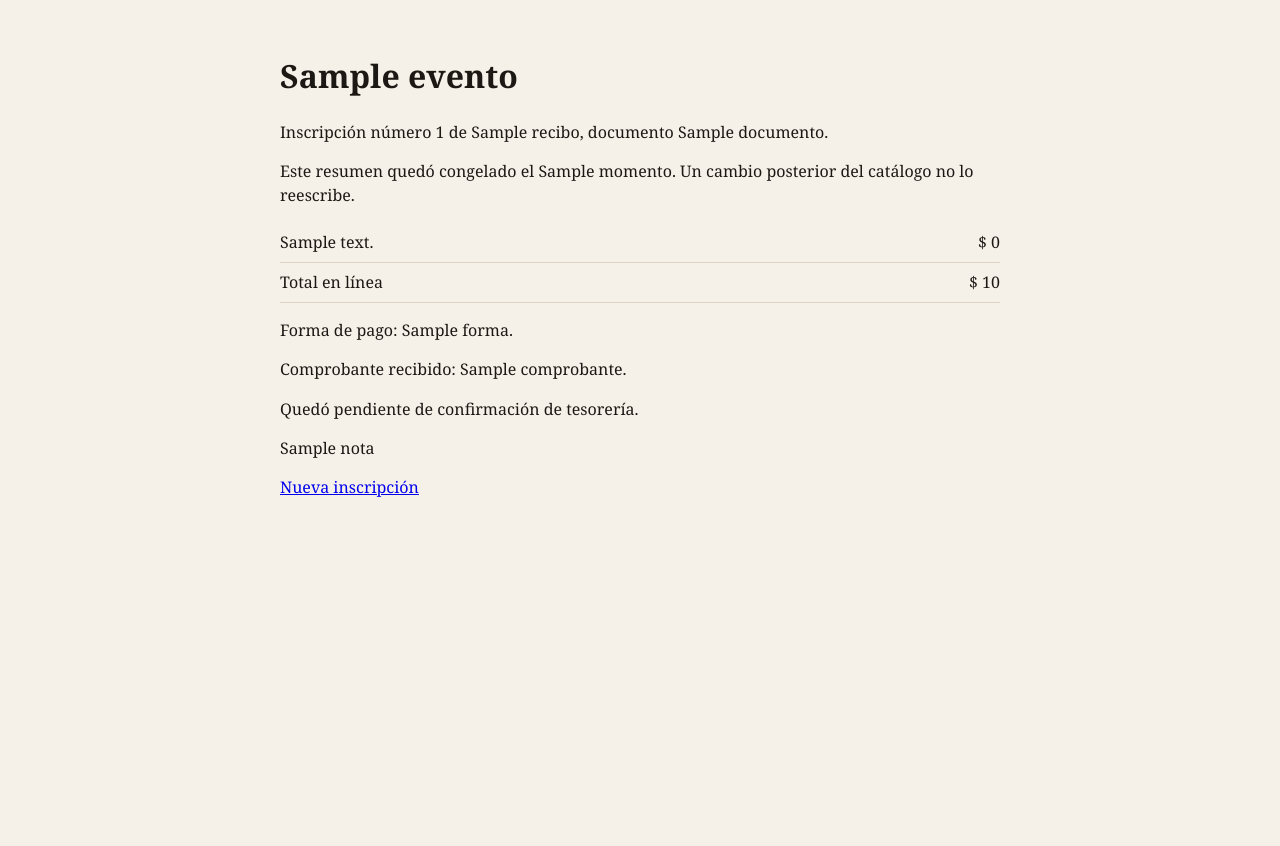
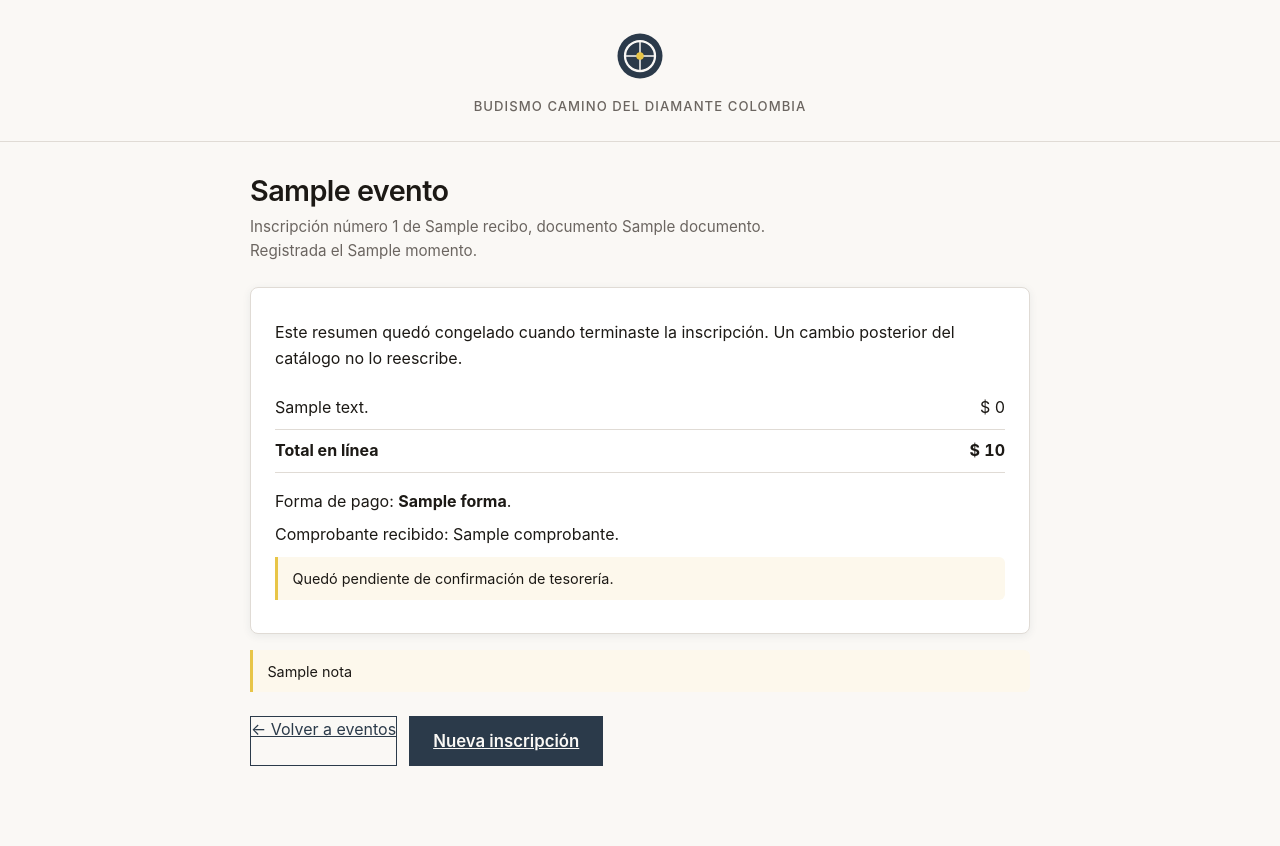
Before and after one commit to jfernandogg/registrador_eventos_dwb, a CodeIgniter 4 app: the page made by app/Views/inscripcion/recibo.php in a window 1280 px wide. Before the commit the page ends 497 px from the top, so only its background shows below. Run offline with PHP 8.4 and a stand-in for CodeIgniter, Linux system fonts and the light colour scheme; the template is opened without the code that fills it: most values are stand-ins (such as "Sample title", 1, 10 or a date in 2020); some libraries are stand-ins or nearby versions.

Commit message:
Fase 1 UX: wizard público con marca, favicon, spinner, confirm dialog y recibo.

```diff
--- a/app/Views/inscripcion/recibo.php
+++ b/app/Views/inscripcion/recibo.php
@@ -6,21 +6,23 @@ $pesos = static fn (int $monto): string => number_format($monto, 0, ',', '.');
 <head>
     <meta charset="utf-8">
     <meta name="viewport" content="width=device-width, initial-scale=1">
-    <title>Recibo <?= esc($evento) ?></title>
-    <style>
-        body { margin: 0; font: 16px/1.45 Georgia, serif; color: #1c1915; background: #f6f1e8; }
-        main { max-width: 720px; margin: 0 auto; padding: 32px 20px 64px; }
-        table { width: 100%; border-collapse: collapse; }
-        td { padding: 8px 0; border-bottom: 1px solid #ddd4c6; }
-        td:last-child { text-align: right; }
-    </style>
+    <meta name="description" content="Inscripción a <?= esc($evento) ?> · Budismo Camino del Diamante Colombia">
+    <title>Recibo · <?= esc($evento) ?></title>
+    <link rel="icon" href="<?= base_url('favicon.svg') ?>" type="image/svg+xml">
+    <link rel="stylesheet" href="<?= base_url('css/publico.css') ?>">
 </head>
 <body>
-<main>
+<header class="marca-cabecera">
+    <img class="logo" src="<?= base_url('favicon.svg') ?>" alt="" width="48" height="48">
+    <p class="organizacion">Budismo Camino del Diamante Colombia</p>
+</header>
+<main class="contenedor">
     <h1><?= esc($evento) ?></h1>
-    <p>Inscripción número <?= esc((string) $recibo['id']) ?> de <?= esc($recibo['nombre']) ?>, documento <?= esc($recibo['documento']) ?>.</p>
-    <p>Este resumen quedó congelado el <?= esc($recibo['momento']) ?>. Un cambio posterior del catálogo no lo reescribe.</p>
-    <table>
+    <p class="subtitulo">Inscripción número <?= esc((string) $recibo['id']) ?> de <?= esc($recibo['nombre']) ?>, documento <?= esc($recibo['documento']) ?>. Registrada el <?= esc($recibo['momento']) ?>.</p>
+
+    <div class="recibo-caja">
+        <p>Este resumen quedó congelado cuando terminaste la inscripción. Un cambio posterior del catálogo no lo reescribe.</p>
+        <table class="recibo-tabla">
         <?php foreach ($recibo['lineas'] as $linea): ?>
             <tr>
                 <td><?= esc($linea['descripcion']) ?></td>
@@ -28,19 +30,27 @@ $pesos = static fn (int $monto): string => number_format($monto, 0, ',', '.');
             </tr>
         <?php endforeach ?>
         <tr>
-            <td>Total en línea</td>
-            <td>$ <?= $pesos((int) $recibo['total']) ?></td>
+            <td><strong>Total en línea</strong></td>
+            <td><strong>$ <?= $pesos((int) $recibo['total']) ?></strong></td>
         </tr>
     </table>
-    <p>Forma de pago: <?= esc($recibo['forma']) ?>.</p>
+    <p>Forma de pago: <strong><?= esc($recibo['forma']) ?></strong>.</p>
     <?php if (($recibo['comprobante'] ?? '') !== ''): ?>
         <p>Comprobante recibido: <?= esc($recibo['comprobante']) ?>.</p>
     <?php endif ?>
-    <p><?= $recibo['cobra'] ? 'Quedó pendiente de confirmación de tesorería.' : 'Esta forma no se cobra en el registro. El total es informativo.' ?></p>
+    <div class="recibo-nota">
+        <?= $recibo['cobra'] ? 'Quedó pendiente de confirmación de tesorería.' : 'Esta forma no se cobra en el registro. El total es informativo.' ?>
+    </div>
+    </div>
+
     <?php foreach ($recibo['notas'] as $nota): ?>
-        <p><?= esc($nota) ?></p>
+        <p class="recibo-nota"><?= esc($nota) ?></p>
     <?php endforeach ?>
-    <p><a href="<?= site_url('e/' . $slug) ?>">Nueva inscripción</a></p>
+
+    <div class="acciones">
+        <a class="boton-secundario" href="<?= site_url() ?>">← Volver a eventos</a>
+        <a class="boton-primario" href="<?= site_url('e/' . $slug) ?>">Nueva inscripción</a>
+    </div>
 </main>
 </body>
 </html>
--- /dev/null
+++ b/public/css/publico.css
@@ -0,0 +1,405 @@
+:root {
+    --color-fondo: #faf8f5;
+    --color-texto: #1c1915;
+    --color-muted: #6b6560;
+    --color-primario: #2b3a4a;
+    --color-acento: #e8c547;
+    --color-borde: #e0dbd5;
+    --color-tarjeta: #fff;
+    --color-alerta: #8a2b2b;
+    --color-ok: #0f5132;
+    --color-fondo-ok: #d1e7dd;
+    --color-fondo-error: #f8d7da;
+    --sombra: 0 2px 8px rgba(43, 58, 74, 0.08);
+    --radio: 0.5rem;
+}
+
+* { box-sizing: border-box; }
+
+html { scroll-behavior: smooth; }
+
+body {
+    margin: 0;
+    font: 16px/1.6 "Inter", "SF Pro Text", system-ui, -apple-system, sans-serif;
+    color: var(--color-texto);
+    background: var(--color-fondo);
+}
+
+a { color: var(--color-primario); }
+
+/* Cabecera de marca */
+.marca-cabecera {
+    text-align: center;
+    padding: 2rem 1rem 1.5rem;
+    border-bottom: 1px solid var(--color-borde);
+    margin-bottom: 2rem;
+}
+
+.marca-cabecera .logo {
+    display: inline-block;
+    width: 48px;
+    height: 48px;
+    margin-bottom: 0.5rem;
+}
+
+.marca-cabecera .organizacion {
+    font-size: 0.82rem;
+    font-weight: 500;
+    text-transform: uppercase;
+    letter-spacing: 0.08em;
+    color: var(--color-muted);
+    margin: 0;
+}
+
+/* Contenedor principal */
+.contenedor {
+    max-width: 820px;
+    margin: 0 auto;
+    padding: 0 1.25rem 5rem;
+}
+
+/* Skip link */
+.saltar-vista {
+    position: absolute;
+    left: 0.75rem;
+    top: -3rem;
+    background: var(--color-primario);
+    color: white;
+    padding: 0.5rem 0.8rem;
+    z-index: 20;
+    border-radius: 0 0 0.375rem 0.375rem;
+    text-decoration: none;
+    font-weight: 500;
+}
+
+.saltar-vista:focus { top: 0; }
+
+/* Encabezados */
+h1 {
+    font-weight: 600;
+    font-size: 1.8rem;
+    margin: 0 0 0.4rem;
+    letter-spacing: -0.02em;
+    line-height: 1.2;
+}
+
+.subtitulo {
+    color: var(--color-muted);
+    margin: 0 0 1.5rem;
+    font-size: 0.95rem;
+    max-width: 60ch;
+}
+
+/* Formulario */
+form {
+    display: grid;
+    gap: 0.5rem;
+}
+
+fieldset {
+    border: 1px solid var(--color-borde);
+    background: var(--color-tarjeta);
+    border-radius: var(--radio);
+    padding: 1.2rem 1.2rem 1rem;
+    margin: 0;
+    transition: opacity 0.2s ease, max-height 0.3s ease;
+    overflow: hidden;
+}
+
+fieldset.oculto {
+    opacity: 0;
+    max-height: 0;
+    padding-top: 0;
+    padding-bottom: 0;
+    border-width: 0;
+    margin: 0;
+}
+
+legend {
+    padding: 0 0.4rem;
+    font-weight: 600;
+    font-size: 0.95rem;
+}
+
+label {
+    display: grid;
+    gap: 0.25rem;
+    margin: 0.5rem 0;
+}
+
+input, select, textarea {
+    font: inherit;
+    padding: 0.5rem 0.65rem;
+    border: 1px solid var(--color-borde);
+    border-radius: 0.375rem;
+    background: white;
+    color: var(--color-texto);
+    transition: border-color 0.15s ease, box-shadow 0.15s ease;
+}
+
+input:focus, select:focus, textarea:focus {
+    outline: 0;
+    border-color: var(--color-primario);
+    box-shadow: 0 0 0 0.2rem rgba(43, 58, 74, 0.15);
+}
+
+.fila {
+    display: grid;
+    grid-template-columns: 1fr 1fr;
+    gap: 0.75rem;
+}
+
+.check {
+    display: flex !important;
+    gap: 0.5rem;
+    align-items: center;
+    margin: 0.25rem 0;
+}
+
+.check input { width: auto; }
+
+/* Oculto (sin transición para elementos instantáneos) */
+.si-oculto { display: none !important; }
+
+/* Barra de total */
+.total-caja {
+    position: sticky;
+    top: 0.75rem;
+    z-index: 2;
+    margin: 1rem 0 1.5rem;
+    padding: 1rem 1.25rem;
+    background: var(--color-primario);
+    color: #faf8f5;
+    border-radius: var(--radio);
+    box-shadow: 0 4px 16px rgba(43, 58, 74, 0.18);
+    transition: transform 0.15s ease;
+}
+
+.total-caja p { margin: 0 0 0.3rem; font-size: 0.85rem; opacity: 0.8; }
+
+.total-caja .total-monto {
+    font-size: 2rem;
+    font-weight: 700;
+    font-variant-numeric: tabular-nums;
+    letter-spacing: -0.02em;
+}
+
+.total-caja .total-lineas {
+    margin: 0.5rem 0 0;
+    padding: 0;
+    list-style: none;
+    font-size: 0.88rem;
+    opacity: 0.85;
+}
+
+.total-caja .total-lineas li { padding: 0.15rem 0; }
+
+.total-caja .total-notas { margin: 0.5rem 0 0; font-size: 0.85rem; opacity: 0.75; }
+
+/* Spinner del total */
+@keyframes latir {
+    0%, 100% { opacity: 0.3; }
+    50% { opacity: 1; }
+}
+
+.total-spinner {
+    display: flex;
+    gap: 0.3rem;
+    padding: 0.5rem 0;
+}
+
+.total-spinner span {
+    display: inline-block;
+    width: 0.45rem;
+    height: 0.45rem;
+    border-radius: 50%;
+    background: #faf8f5;
+    animation: latir 1.2s ease-in-out infinite;
+}
+
+.total-spinner span:nth-child(2) { animation-delay: 0.15s; }
+.total-spinner span:nth-child(3) { animation-delay: 0.3s; }
+
+/* Errores y avisos */
+.avisos {
+    margin: 0.5rem 0;
+    padding: 0.8rem 1rem;
+    border-radius: var(--radio);
+    background: var(--color-fondo-error);
+    color: var(--color-alerta);
+}
+
+.avisos ul { margin: 0.3rem 0 0; padding-left: 1.2rem; }
+
+.error-campo { color: var(--color-alerta); margin: 0; font-size: 0.85rem; }
+
+/* Botones */
+button, .boton {
+    font: inherit;
+    padding: 0.55rem 1rem;
+    border: 0;
+    border-radius: 0.375rem;
+    cursor: pointer;
+    text-decoration: none;
+    font-weight: 500;
+    transition: background 0.15s ease, transform 0.1s ease;
+    display: inline-flex;
+    align-items: center;
+    gap: 0.4rem;
+    justify-content: center;
+}
+
+button:active, .boton:active { transform: translateY(1px); }
+
+.boton-primario {
+    background: var(--color-primario);
+    color: #faf8f5;
+    padding: 0.7rem 1.5rem;
+    font-weight: 600;
+    font-size: 1.05rem;
+}
+
+.boton-primario:hover { background: #1f2c38; }
+
+.boton-secundario {
+    background: transparent;
+    color: var(--color-primario);
+    border: 1px solid var(--color-primario);
+}
+
+.boton-secundario:hover { background: rgba(43, 58, 74, 0.05); }
+
+.acciones {
+    display: flex;
+    gap: 0.75rem;
+    margin-top: 1.5rem;
+    flex-wrap: wrap;
+}
+
+/* Recibo */
+.recibo-caja {
+    background: var(--color-tarjeta);
+    border: 1px solid var(--color-borde);
+    border-radius: var(--radio);
+    box-shadow: var(--sombra);
+    padding: 1.5rem;
+    margin: 1rem 0;
+}
+
+.recibo-caja p { margin: 0.5rem 0; }
+
+.recibo-tabla {
+    width: 100%;
+    border-collapse: collapse;
+    margin: 1rem 0;
+}
+
+.recibo-tabla td {
+    padding: 0.5rem 0;
+    border-bottom: 1px solid var(--color-borde);
+    vertical-align: top;
+}
+
+.recibo-tabla td:last-child {
+    text-align: right;
+    font-variant-numeric: tabular-nums;
+}
+
+.recibo-nota {
+    background: #fdf8ec;
+    border-left: 3px solid var(--color-acento);
+    padding: 0.6rem 0.9rem;
+    margin: 0.6rem 0;
+    border-radius: 0 0.375rem 0.375rem 0;
+    font-size: 0.9rem;
+}
+
+/* Portada */
+.lista-eventos {
+    list-style: none;
+    padding: 0;
+    display: grid;
+    gap: 0.8rem;
+}
+
+.tarjeta-evento {
+    display: block;
+    background: var(--color-tarjeta);
+    border: 1px solid var(--color-borde);
+    border-radius: var(--radio);
+    padding: 1rem 1.2rem;
+    text-decoration: none;
+    color: var(--color-texto);
+    transition: border-color 0.15s ease, box-shadow 0.15s ease;
+}
+
+.tarjeta-evento:hover {
+    border-color: var(--color-primario);
+    box-shadow: var(--sombra);
+}
+
+.tarjeta-evento h2 {
+    margin: 0 0 0.25rem;
+    font-size: 1.15rem;
+    font-weight: 600;
+}
+
+.tarjeta-evento p { margin: 0; color: var(--color-muted); font-size: 0.9rem; }
+
+/* Compartir enlace */
+.compartir-enlace {
+    display: flex;
+    gap: 0.4rem;
+    align-items: center;
+    margin: 0.5rem 0 1rem;
+}
+
+.compartir-enlace input {
+    flex: 1;
+    font-size: 0.85rem;
+    background: var(--color-fondo);
+    cursor: text;
+}
+
+/* Nombre de archivo de comprobante */
+.archivo-nombre {
+    display: flex;
+    gap: 0.4rem;
+    align-items: center;
+    margin: 0.3rem 0;
+    padding: 0.4rem 0.7rem;
+    background: var(--color-fondo);
+    border-radius: 0.375rem;
+    font-size: 0.88rem;
+}
+
+.archivo-nombre .icono-doc { color: var(--color-muted); font-size: 1.1rem; }
+
+.archivo-nombre button {
+    font-size: 0.82rem;
+    padding: 0.15rem 0.5rem;
+    background: transparent;
+    color: var(--color-alerta);
+    border: 1px solid #e8c4c4;
+    border-radius: 0.25rem;
+    cursor: pointer;
+    margin-left: auto;
+}
+
+/* Media print */
+@media print {
+    body { background: white; }
+    .marca-cabecera { border-bottom: 1px solid #ccc; margin-bottom: 1rem; padding-top: 0; }
+    .total-caja { background: #eee; color: #111; box-shadow: none; break-inside: avoid; }
+    .total-caja .total-spinner { display: none; }
+    .acciones, .compartir-enlace, .archivo-nombre button, .saltar-vista { display: none !important; }
+    .contenedor { max-width: none; padding: 0 1rem; }
+}
+
+/* Responsive */
+@media (max-width: 680px) {
+    .fila { grid-template-columns: 1fr; }
+    h1 { font-size: 1.4rem; }
+    .total-caja .total-monto { font-size: 1.5rem; }
+    .boton-primario { padding: 0.6rem 1.1rem; font-size: 1rem; }
+}
```
Also changed, not shown: app/Persistencia/RepositorioEventos.php (+12 -4 lines), app/Views/inscripcion/formulario.php (+36 -42 lines), app/Views/inscripcion/portada.php (+19 -9 lines), public/js/inscripcion.js (+67 -23 lines), .hermes/plans/2026-11-10_230000-ux-upgrade.md (added), public/favicon.svg (added), 1 other file.
